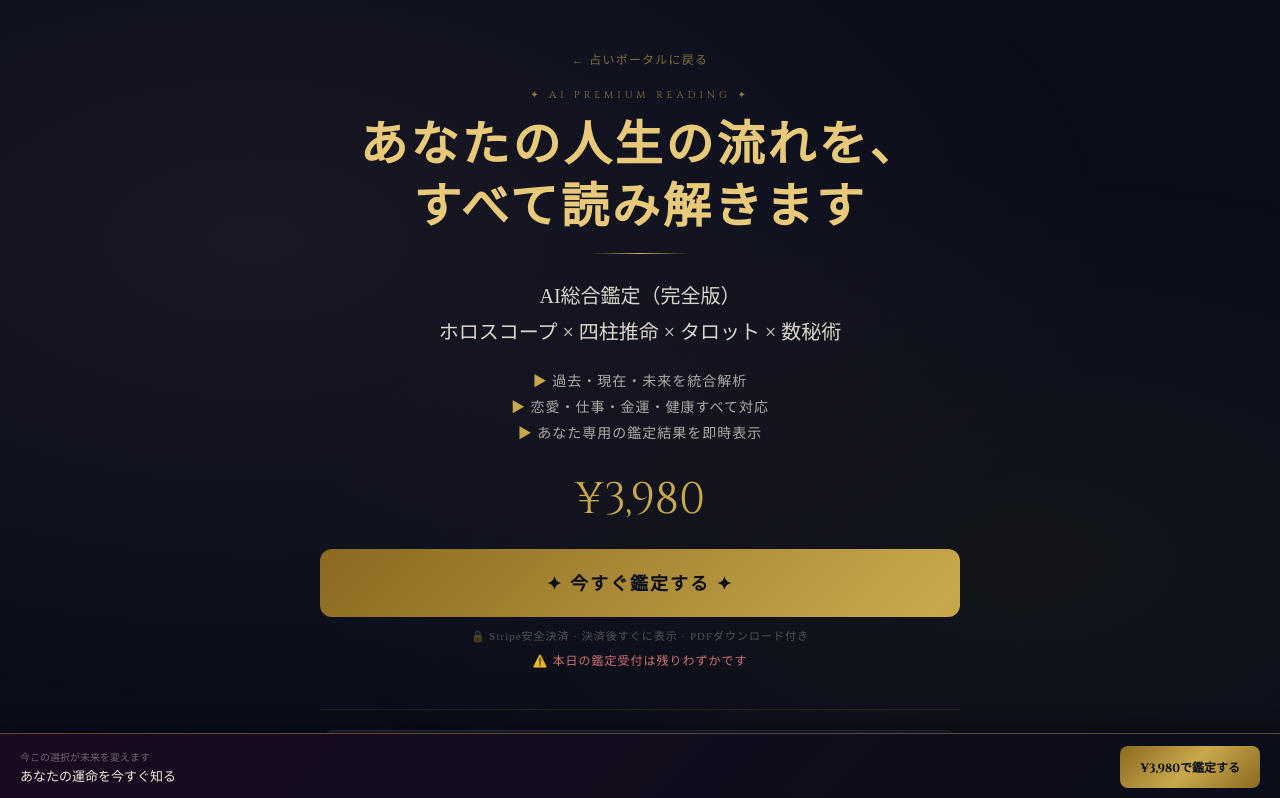
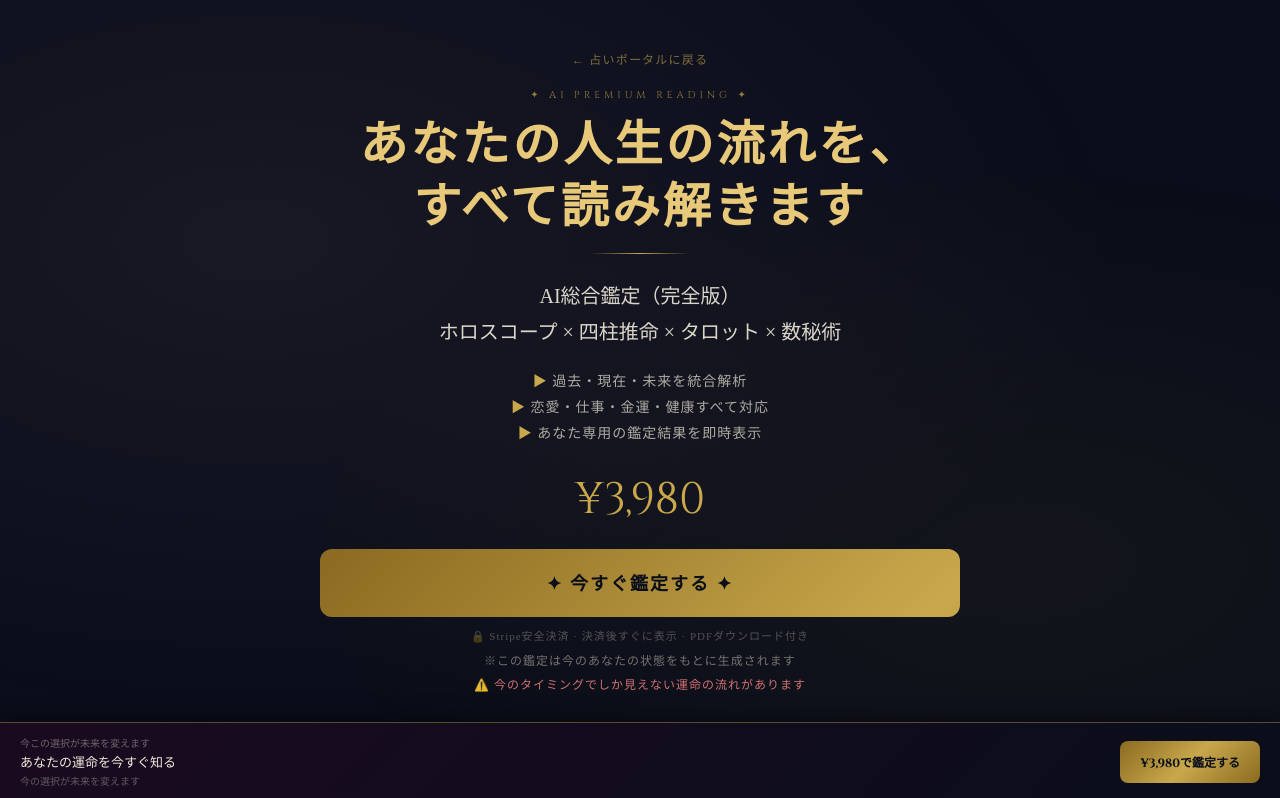
Before and after one commit to sincere1229/sincere1229-twinklelab-next, a Next.js app: page /star/sogo in a window 1280 px wide. Shown: the top 798 px of the page. Built offline with nearby package versions, Linux system fonts and the light colour scheme.

Commit message:
Update page.tsx

```diff
--- a/app/star/sogo/page.tsx
+++ b/app/star/sogo/page.tsx
@@ -169,7 +169,8 @@ export default function SogoPage() {
           <div className="price-hero">¥3,980</div>
           <a href="#form-section" className="cta-btn">✦ 今すぐ鑑定する ✦</a>
           <p className="cta-note">🔒 Stripe安全決済 · 決済後すぐに表示 · PDFダウンロード付き</p>
-          <p style={{fontSize:'12px',color:'rgba(232,122,122,0.9)',textAlign:'center',marginTop:'8px',letterSpacing:'1px'}}>⚠️ 本日の鑑定受付は残りわずかです</p>
+          <p style={{fontSize:'12px',color:'rgba(240,234,220,0.45)',textAlign:'center',marginTop:'6px',letterSpacing:'1px'}}>※この鑑定は今のあなたの状態をもとに生成されます</p>
+          <p style={{fontSize:'12px',color:'rgba(232,122,122,0.9)',textAlign:'center',marginTop:'6px',letterSpacing:'1px'}}>⚠️ 今のタイミングでしか見えない運命の流れがあります</p>
         </div>
 
         {/* ② 悩み共感 */}
@@ -325,7 +326,7 @@ export default function SogoPage() {
 
         {/* 感情トリガー */}
         <p style={{textAlign:'center',fontSize:'15px',color:'rgba(240,234,220,0.85)',margin:'8px 0 16px',lineHeight:'1.9',fontWeight:'500'}}>
-          迷っている今こそ、<br/>あなたの人生が変わるタイミングかもしれません
+          迷っている今だからこそ、正しい選択が必要です
         </p>
 
         {/* 感情訴求 */}
@@ -341,10 +342,11 @@ export default function SogoPage() {
         <a href="#inp-name" className="cta-btn">✦ あなたの運命を今すぐ知る ✦</a>
         <p className="cta-note">🔒 Stripe安全決済 · 即時表示 · PDFダウンロード付き</p>
 
+        <p style={{textAlign:"center",fontSize:"15px",color:"rgba(232,201,122,0.85)",margin:"0 0 16px",lineHeight:"1.9",fontWeight:500,letterSpacing:"1px"}}>ここから先は、あなただけの鑑定になります</p>
         <div className="form-card" id="form-section">
           <div className="form-title">✦ あなたの情報を入力 ✦</div>
           <div className="form-group">
-            <label className="form-label">お名前</label>
+            <label className="form-label">お名前<span style={{fontSize:"10px",color:"rgba(240,234,220,0.4)",marginLeft:"8px",letterSpacing:"1px",fontFamily:"sans-serif"}}>※ニックネームでもOKです</span></label>
             <input type="text" className="form-input" placeholder="例：さくら" id="inp-name" />
           </div>
           <div className="form-group">
@@ -403,7 +405,7 @@ export default function SogoPage() {
           </p>
         </div>
         <p style={{textAlign:'center',fontSize:'15px',color:'rgba(240,234,220,0.8)',margin:'0 0 16px',lineHeight:'1.9',fontWeight:'500'}}>
-          ここまで読んだあなたは、<br/>すでに答えに近づいています
+          ここまで読んだあなたは、<br/>すでに答えに近づいています。<br/>次は、その答えを\手に入れる\だけです
         </p>
         <button className="cta-btn" onClick={handlePay}>✦ 今すぐ鑑定する ✦</button>
 
@@ -421,6 +423,7 @@ export default function SogoPage() {
         <div className="fixed-cta-text">
           <div className="fixed-cta-label">今この選択が未来を変えます</div>
           <div className="fixed-cta-main">あなたの運命を今すぐ知る</div>
+          <div style={{fontSize:"10px",color:"rgba(240,234,220,0.35)",marginTop:"2px"}}>今の選択が未来を変えます</div>
         </div>
         <a href="#form-section" className="fixed-cta-btn">¥3,980で鑑定する</a>
       </div>
```
